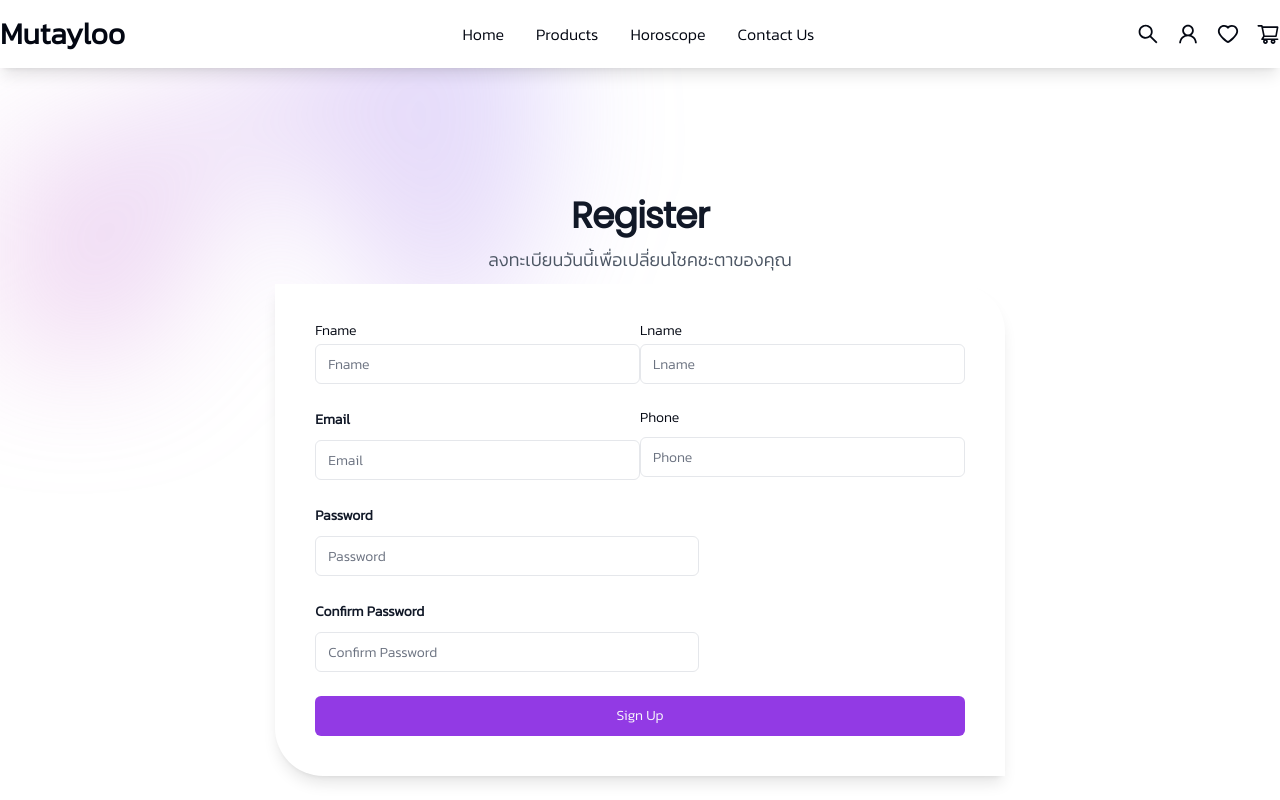
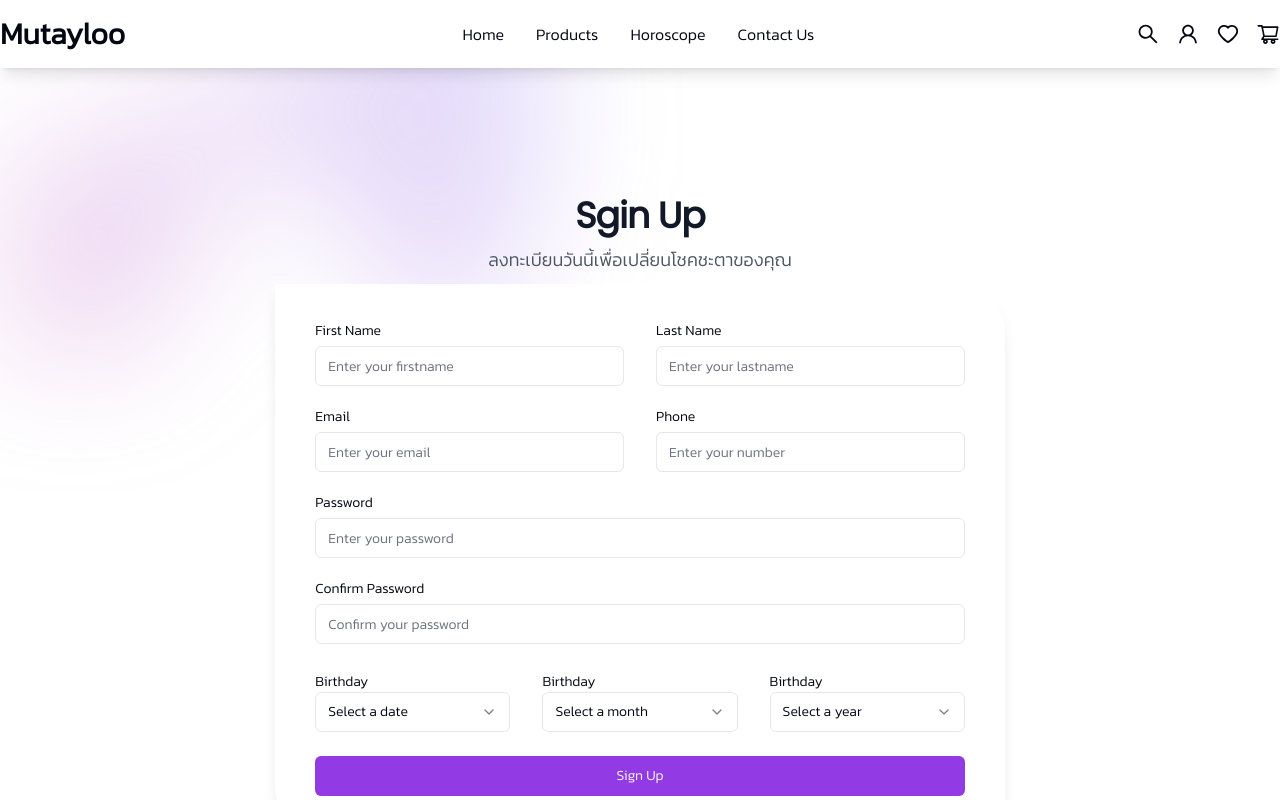
Before and after one commit to jsd7-9qboil/mutayloo, a React (Vite) app: page /sign-up in a window 1280 px wide. Shown: the top 800 px of the page. Built offline with nearby package versions, Linux system fonts and the light colour scheme.

Commit message:
sign-up add birthday select

```diff
--- a/package.json
+++ b/package.json
@@ -11,6 +11,7 @@
   },
   "dependencies": {
     "@radix-ui/react-label": "^2.1.0",
+    "@radix-ui/react-select": "^2.1.1",
     "@radix-ui/react-slot": "^1.1.0",
     "class-variance-authority": "^0.7.0",
     "clsx": "^2.1.1",
--- /dev/null
+++ b/src/components/ui/select.jsx
@@ -0,0 +1,149 @@
+"use client";
+
+import * as React from "react";
+import * as SelectPrimitive from "@radix-ui/react-select";
+import { Check, ChevronDown, ChevronUp } from "lucide-react";
+
+import { cn } from "@/lib/utils";
+
+const Select = SelectPrimitive.Root;
+
+const SelectGroup = SelectPrimitive.Group;
+
+const SelectValue = SelectPrimitive.Value;
+
+const SelectTrigger = React.forwardRef(
+  ({ className, children, ...props }, ref) => (
+    <SelectPrimitive.Trigger
+      ref={ref}
+      className={cn(
+        "flex h-10 w-full items-center justify-between rounded-md border border-input bg-background px-3 py-2 text-sm ring-offset-background placeholder:text-muted-foreground focus:outline-none focus:ring-2 focus:ring-ring focus:ring-offset-2 disabled:cursor-not-allowed disabled:opacity-50 [&>span]:line-clamp-1",
+        className
+      )}
+      {...props}
+    >
+      {children}
+      <SelectPrimitive.Icon asChild>
+        <ChevronDown className="h-4 w-4 opacity-50" />
+      </SelectPrimitive.Icon>
+    </SelectPrimitive.Trigger>
+  )
+);
+SelectTrigger.displayName = SelectPrimitive.Trigger.displayName;
+
+const SelectScrollUpButton = React.forwardRef(
+  ({ className, ...props }, ref) => (
+    <SelectPrimitive.ScrollUpButton
+      ref={ref}
+      className={cn(
+        "flex cursor-default items-center justify-center py-1",
+        className
+      )}
+      {...props}
+    >
+      <ChevronUp className="h-4 w-4" />
+    </SelectPrimitive.ScrollUpButton>
+  )
+);
+SelectScrollUpButton.displayName = SelectPrimitive.ScrollUpButton.displayName;
+
+const SelectScrollDownButton = React.forwardRef(
+  ({ className, ...props }, ref) => (
+    <SelectPrimitive.ScrollDownButton
+      ref={ref}
+      className={cn(
+        "flex cursor-default items-center justify-center py-1",
+        className
+      )}
+      {...props}
+    >
+      <ChevronDown className="h-4 w-4" />
+    </SelectPrimitive.ScrollDownButton>
+  )
+);
+SelectScrollDownButton.displayName =
+  SelectPrimitive.ScrollDownButton.displayName;
+
+const SelectContent = React.forwardRef(
+  ({ className, children, position = "popper", ...props }, ref) => (
+    <SelectPrimitive.Portal>
+      <SelectPrimitive.Content
+        ref={ref}
+        className={cn(
+          "relative z-50 max-h-96 min-w-[8rem] overflow-hidden rounded-md border bg-popover text-popover-foreground shadow-md data-[state=open]:animate-in data-[state=closed]:animate-out data-[state=closed]:fade-out-0 data-[state=open]:fade-in-0 data-[state=closed]:zoom-out-95 data-[state=open]:zoom-in-95 data-[side=bottom]:slide-in-from-top-2 data-[side=left]:slide-in-from-right-2 data-[side=right]:slide-in-from-left-2 data-[side=top]:slide-in-from-bottom-2",
+          position === "popper" &&
+            "data-[side=bottom]:translate-y-1 data-[side=left]:-translate-x-1 data-[side=right]:translate-x-1 data-[side=top]:-translate-y-1",
+          className
+        )}
+        position={position}
+        {...props}
+      >
+        <SelectScrollUpButton />
+        <SelectPrimitive.Viewport
+          className={cn(
+            "p-1",
+            position === "popper" &&
+              "h-[var(--radix-select-trigger-height)] w-full min-w-[var(--radix-select-trigger-width)]"
+          )}
+        >
+          {children}
+        </SelectPrimitive.Viewport>
+        <SelectScrollDownButton />
+      </SelectPrimitive.Content>
+    </SelectPrimitive.Portal>
+  )
+);
+SelectContent.displayName = SelectPrimitive.Content.displayName;
+
+const SelectLabel = React.forwardRef(({ className, ...props }, ref) => (
+  <SelectPrimitive.Label
+    ref={ref}
+    className={cn("py-1.5 pl-8 pr-2 text-sm font-semibold", className)}
+    {...props}
+  />
+));
+SelectLabel.displayName = SelectPrimitive.Label.displayName;
+
+const SelectItem = React.forwardRef(
+  ({ className, children, ...props }, ref) => (
+    <SelectPrimitive.Item
+      ref={ref}
+      className={cn(
+        "relative flex w-full cursor-default select-none items-center rounded-sm py-1.5 pl-8 pr-2 text-sm outline-none focus:bg-accent focus:text-accent-foreground data-[disabled]:pointer-events-none data-[disabled]:opacity-50",
+        className
+      )}
+      {...props}
+    >
+      <span className="absolute left-2 flex h-3.5 w-3.5 items-center justify-center">
+        <SelectPrimitive.ItemIndicator>
+          <Check className="h-4 w-4" />
+        </SelectPrimitive.ItemIndicator>
+      </span>
+
+      <SelectPrimitive.ItemText>{children}</SelectPrimitive.ItemText>
+    </SelectPrimitive.Item>
+  )
+);
+SelectItem.displayName = SelectPrimitive.Item.displayName;
+
+const SelectSeparator = React.forwardRef(({ className, ...props }, ref) => (
+  <SelectPrimitive.Separator
+    ref={ref}
+    className={cn("-mx-1 my-1 h-px bg-muted", className)}
+    {...props}
+  />
+));
+SelectSeparator.displayName = SelectPrimitive.Separator.displayName;
+
+export {
+  Select,
+  SelectGroup,
+  SelectValue,
+  SelectTrigger,
+  SelectContent,
+  SelectLabel,
+  SelectItem,
+  SelectSeparator,
+  SelectScrollUpButton,
+  SelectScrollDownButton,
+};
--- a/src/pages/auth/SignUp.jsx
+++ b/src/pages/auth/SignUp.jsx
@@ -1,8 +1,18 @@
 import React, { useState, useEffect } from "react";
+import { validateEmail, validatePassword } from "@/lib/validation";
+// components
 import { Input } from "@/components/ui/input";
 import { Label } from "@/components/ui/label";
 import { Button } from "@/components/ui/button";
-import { validateEmail, validatePassword } from "@/lib/validation";
+import {
+  Select,
+  SelectContent,
+  SelectGroup,
+  SelectItem,
+  SelectLabel,
+  SelectTrigger,
+  SelectValue,
+} from "@/components/ui/select";
 
 const SignUp = () => {
   const [email, setEmail] = useState("");
@@ -10,6 +20,7 @@
   const [confirmPassword, setConfirmPassword] = useState("");
   const [errors, setErrors] = useState({});
 
+  // validate
   useEffect(() => {
     const newErrors = {};
     if (email.length > 0 && !validateEmail(email)) {
@@ -25,6 +36,7 @@
     setErrors(newErrors);
   }, [email, password, confirmPassword]);
 
+  // handleSubmit form
   const handleSubmit = (e) => {
     e.preventDefault();
     if (Object.keys(errors).length === 0) {
@@ -39,6 +51,7 @@
         className="absolute inset-x-0 top-[-10rem] -z-10 transform-gpu overflow-hidden blur-3xl sm:top-[-20rem]"
         aria-hidden="true"
       >
+        {/* bg gradient */}
         <div
           className="relative left-1/2 -z-10 aspect-[1155/678] w-[36.125rem] max-w-none -translate-x-1/2 rotate-[30deg] bg-gradient-to-tr from-[#ff80b5] to-[#9089fc] opacity-30 sm:left-[calc(50%-40rem)] sm:w-[72.1875rem]"
           style={{
@@ -48,43 +61,42 @@
         ></div>
       </div>
 
+      {/* title */}
       <div className="mx-auto max-w-2xl text-center">
         <h2 className="text-3xl font-bold tracking-tight text-gray-900 sm:text-4xl">
-          Register
+          Sgin Up
         </h2>
         <p className="mt-2 text-lg leading-8 text-gray-600">
           ลงทะเบียนวันนี้เพื่อเปลี่ยนโชคชะตาของคุณ
         </p>
       </div>
+
       <div className="bg-white xl:w-3/5 w-full mx-auto p-4 shadow-lg rounded-tr-[3rem] rounded-bl-[3rem] mt-2">
         {/* form start */}
         <form onSubmit={handleSubmit} className="grid grid-cols-1 gap-y-6 p-6">
-          {/* name */}
-          <div className="grid grid-cols-2">
-            <div className="grid w-full max-w-sm items-center gap-1.5">
-              <Label htmlFor="Fname">Fname</Label>
-              <Input type="text" id="Fname" placeholder="Fname" />
+          <div className="grid grid-cols-2 gap-8">
+            <div className="w-full flex flex-col gap-2">
+              <Label htmlFor="Fname">First Name</Label>
+              <Input
+                type="text"
+                id="Fname"
+                placeholder="Enter your firstname"
+              />
             </div>
 
-            <div className="grid w-full max-w-sm items-center gap-1.5">
-              <Label htmlFor="Lname">Lname</Label>
-              <Input type="text" id="Lname" placeholder="Lname" />
+            <div className="w-full flex flex-col gap-2">
+              <Label htmlFor="Lname">Last Name</Label>
+              <Input type="text" id="Lname" placeholder="Enter your lastname" />
             </div>
           </div>
 
-          {/* mail, number */}
-          <div className="grid grid-cols-2">
-            <div className="grid w-full max-w-sm items-center gap-2">
-              <Label
-                htmlFor="email"
-                className="block text-sm font-semibold leading-6 text-gray-900"
-              >
-                Email
-              </Label>
+          <div className="grid grid-cols-2 gap-8">
+            <div className="w-full flex flex-col gap-2">
+              <Label htmlFor="email">Email</Label>
               <Input
                 type="text"
                 id="email"
-                placeholder="Email"
+                placeholder="Enter your email"
                 value={email}
                 onChange={(e) => setEmail(e.target.value)}
               />
@@ -93,23 +105,18 @@
               )}
             </div>
 
-            <div className="grid w-full max-w-sm items-center gap-1.5">
+            <div className="w-full flex flex-col gap-2">
               <Label htmlFor="Phone">Phone</Label>
-              <Input type="text" id="Phone" placeholder="Phone" />
+              <Input type="text" id="Phone" placeholder="Enter your number" />
             </div>
           </div>
 
-          <div className="grid w-full max-w-sm items-center gap-2">
-            <Label
-              htmlFor="password"
-              className="block text-sm font-semibold leading-6 text-gray-900"
-            >
-              Password
-            </Label>
+          <div className="grid w-full gap-2">
+            <Label htmlFor="password">Password</Label>
             <Input
               type="password"
               id="password"
-              placeholder="Password"
+              placeholder="Enter your password"
               value={password}
               onChange={(e) => setPassword(e.target.value)}
             />
@@ -118,23 +125,77 @@
             )}
           </div>
 
-          <div className="grid w-full max-w-sm items-center gap-2">
-            <Label
-              htmlFor="confirm-password"
-              className="block text-sm font-semibold leading-6 text-gray-900"
-            >
-              Confirm Password
-            </Label>
+          <div className="grid w-full gap-2">
+            <Label htmlFor="confirm-password">Confirm Password</Label>
             <Input
               type="password"
               id="confirm-password"
-              placeholder="Confirm Password"
+              placeholder="Confirm your password"
               value={confirmPassword}
               onChange={(e) => setConfirmPassword(e.target.value)}
             />
             {confirmPassword.length > 0 && errors.confirmPassword && (
               <p className="text-sm text-red-600">{errors.confirmPassword}</p>
             )}
+          </div>
+
+          <div className="grid grid-cols-3 w-full gap-8">
+            <div>
+              <Label htmlFor="">Birthday</Label>
+              <Select>
+                <SelectTrigger className="w-full">
+                  <SelectValue placeholder="Select a date" />
+                </SelectTrigger>
+                <SelectContent>
+                  <SelectGroup>
+                    <SelectLabel>Select a date</SelectLabel>
+                    <SelectItem value="apple">1</SelectItem>
+                    <SelectItem value="banana">2</SelectItem>
+                    <SelectItem value="blueberry">3</SelectItem>
+                    <SelectItem value="grapes">4</SelectItem>
+                    <SelectItem value="pineapple">5</SelectItem>
+                  </SelectGroup>
+                </SelectContent>
+              </Select>
+            </div>
+
+            <div>
+              <Label htmlFor="">Birthday</Label>
+              <Select>
+                <SelectTrigger className="w-full">
+                  <SelectValue placeholder="Select a month" />
+                </SelectTrigger>
+                <SelectContent>
+                  <SelectGroup>
+                    <SelectLabel>Select a month</SelectLabel>
+                    <SelectItem value="apple">1</SelectItem>
+                    <SelectItem value="banana">2</SelectItem>
+                    <SelectItem value="blueberry">3</SelectItem>
+                    <SelectItem value="grapes">4</SelectItem>
+                    <SelectItem value="pineapple">5</SelectItem>
+                  </SelectGroup>
+                </SelectContent>
+              </Select>
+            </div>
+
+            <div>
+              <Label htmlFor="">Birthday</Label>
+              <Select>
+                <SelectTrigger className="w-full">
+                  <SelectValue placeholder="Select a year" />
+                </SelectTrigger>
+                <SelectContent>
+                  <SelectGroup>
+                    <SelectLabel>Select a year</SelectLabel>
+                    <SelectItem value="apple">1</SelectItem>
+                    <SelectItem value="banana">2</SelectItem>
+                    <SelectItem value="blueberry">3</SelectItem>
+                    <SelectItem value="grapes">4</SelectItem>
+                    <SelectItem value="pineapple">5</SelectItem>
+                  </SelectGroup>
+                </SelectContent>
+              </Select>
+            </div>
           </div>
 
           <Button type="submit">Sign Up</Button>
```
Also changed, not shown: 1 other file (tests, documents, lock files or other folders).
